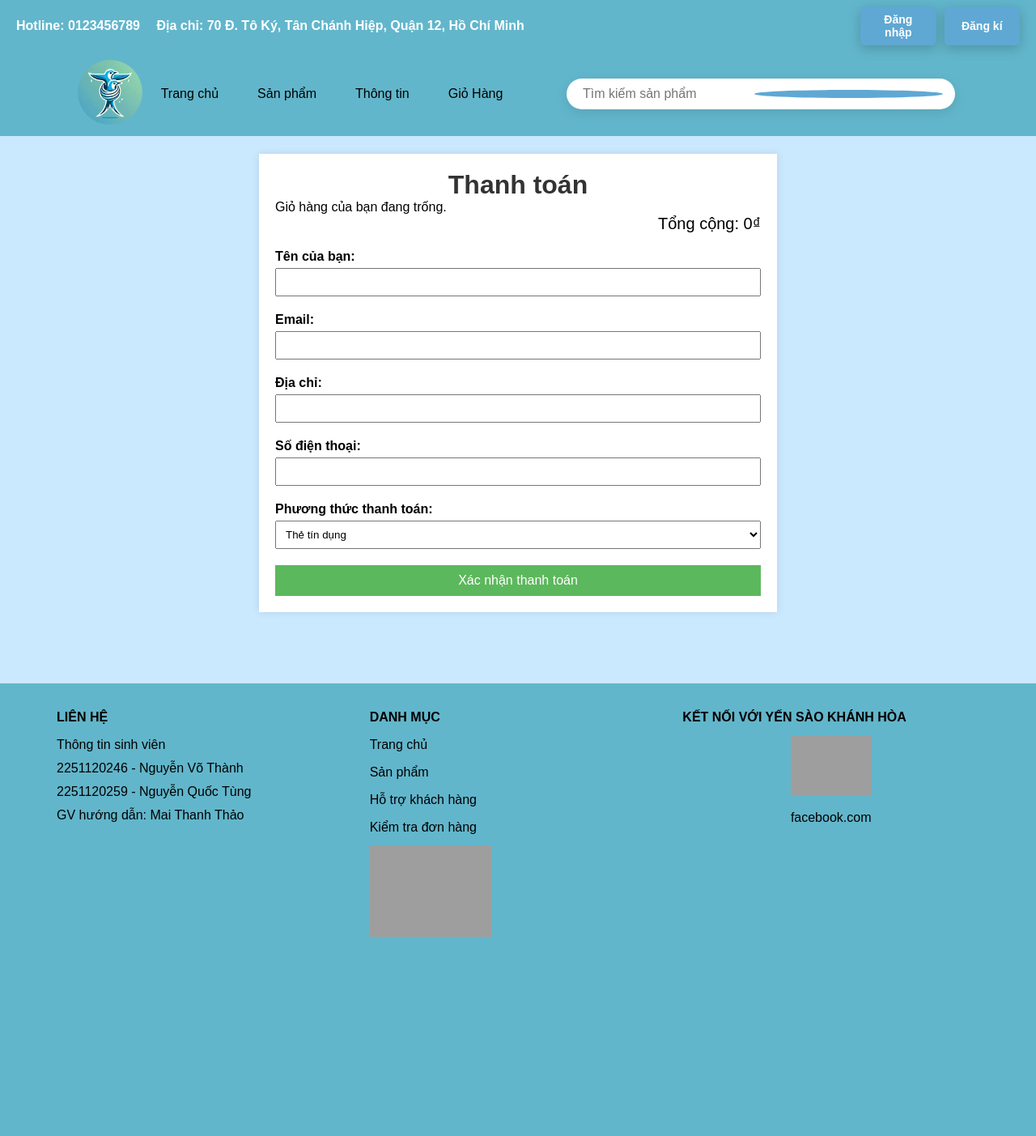
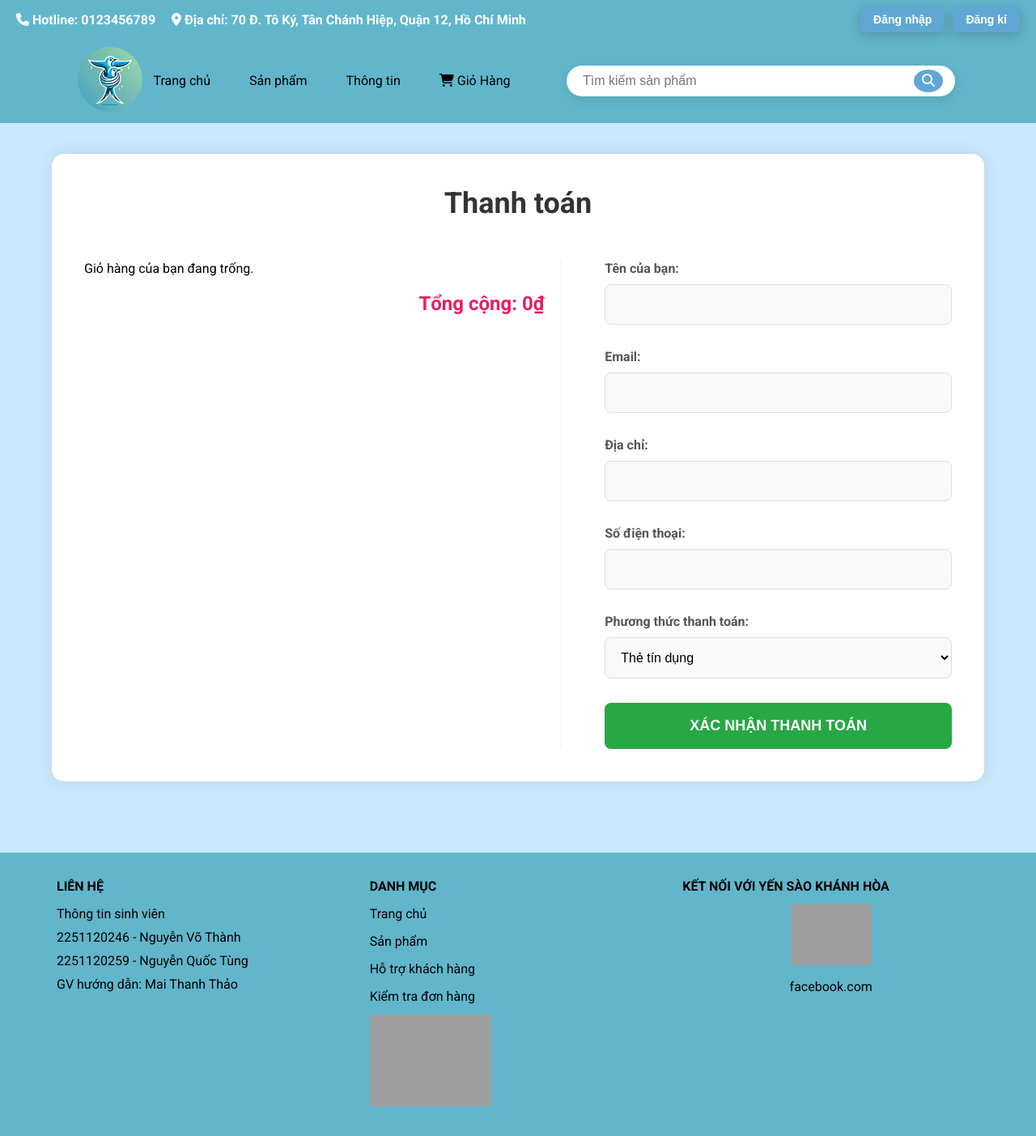
Before and after one commit to ThanhNguyen-ne/laptrinhweb, a PHP site: page /pages/checkout2.html in a window 1280 px wide. Shown: the whole page at 81% size. Before the commit the page ends 1157 px from the top, so only its background shows below. Run offline with PHP 8.4, Linux system fonts and the light colour scheme; grey boxes are pictures that could not be loaded.

Commit message:
Chưa xong

```diff
--- a/assets/css/checkout2.css
+++ b/assets/css/checkout2.css
@@ -1,90 +1,130 @@
-body {
-    font-family: Arial, sans-serif;
-    background-color: #f4f4f4;
-    margin: 0;
-    padding: 0;
-}
+    .checkout-container {
+        width: 90%;
+        margin: 50px auto;
+        padding: 40px;
+        background-color: #ffffff;
+        box-shadow: 0 0 20px rgba(0, 0, 0, 0.1);
+        border-radius: 15px;
+        font-family: "Roboto", sans-serif;
+    }
 
-.container {
-    width: 50%;
-    margin: 50px auto;
-    padding: 20px;
-    background-color: #fff;
-    box-shadow: 0 0 10px rgba(0, 0, 0, 0.1);
-}
+    .checkout-title {
+        text-align: center;
+        color: #333;
+        margin-bottom: 50px;
+        font-weight: 700;
+        font-size: 36px;
+    }
 
-h1 {
-    text-align: center;
-    color: #333;
-}
+    .checkout-wrapper {
+        display: flex;
+        justify-content: space-between;
+        gap: 30px;
+    }
 
-.cart-item {
-    display: flex;
-    align-items: center;
-    margin-bottom: 15px;
-}
+    .checkout-left {
+        width: 55%;
+        padding-right: 20px;
+        border-right: 1px solid #eee;
+    }
 
-.cart-item-img {
-    width: 80px;
-    height: 80px;
-    margin-right: 15px;
-    object-fit: cover;
-}
+    .checkout-right {
+        width: 40%;
+    }
 
-.cart-item-details {
-    flex: 1;
-}
+    .checkout-total {
+        text-align: right;
+        font-size: 24px;
+        margin-top: 20px;
+        color: #e91e63;
+        font-weight: bold;
+    }
 
-.cart-item-title {
-    font-size: 18px;
-    font-weight: bold;
-}
+    .checkout-form-group {
+        margin-bottom: 30px;
+    }
 
-.cart-item-price {
-    color: #f00;
-    font-size: 16px;
-    margin-top: 5px;
-}
+    .checkout-form-group label {
+        display: block;
+        margin-bottom: 10px;
+        font-weight: 600;
+        color: #555;
+        font-size: 16px;
+    }
 
-.total {
-    text-align: right;
-    font-size: 20px;
-    margin-bottom: 20px;
-}
+    .checkout-form-group input,
+    .checkout-form-group select {
+        width: 100%;
+        padding: 15px;
+        box-sizing: border-box;
+        border-radius: 8px;
+        border: 1px solid #ddd;
+        background-color: #f9f9f9;
+        transition: all 0.3s ease;
+        font-size: 16px;
+    }
 
-.form-group {
-    margin-bottom: 20px;
-}
+    .checkout-form-group input:focus,
+    .checkout-form-group select:focus {
+        outline: none;
+        border-color: #007bff;
+        background-color: #fff;
+    }
 
-.form-group label {
-    display: block;
-    margin-bottom: 5px;
-    font-weight: bold;
-}
+    .checkout-btn {
+        width: 100%;
+        padding: 18px;
+        background-color: #28a745;
+        color: #fff;
+        border: none;
+        font-size: 18px;
+        cursor: pointer;
+        border-radius: 8px;
+        transition: background-color 0.3s ease;
+        font-weight: 600;
+        text-transform: uppercase;
+    }
 
-.form-group input,
-.form-group select {
-    width: 100%;
-    padding: 8px;
-    box-sizing: border-box;
-}
+    .checkout-btn:hover {
+        background-color: #218838;
+    }
 
-button {
-    width: 100%;
-    padding: 10px;
-    background-color: #5cb85c;
-    color: #fff;
-    border: none;
-    font-size: 16px;
-    cursor: pointer;
-}
+    .checkout-error-message {
+        color: #ff4d4f;
+        display: none;
+        margin-top: 8px;
+        font-size: 14px;
+    }
 
-button:hover {
-    background-color: #4cae4c;
-}
+    .checkout-cart-item {
+        display: flex;
+        align-items: center;
+        margin-bottom: 20px;
+        border-bottom: 1px solid #ddd;
+        padding-bottom: 15px;
+    }
 
-.error-message {
-    color: #f00;
-    display: none;
-    margin-top: 5px;
-}
+    .checkout-cart-item-img {
+        width: 100px;
+        height: 100px;
+        margin-right: 15px;
+        object-fit: cover;
+        border-radius: 8px;
+        border: 1px solid #ddd;
+    }
+
+    .checkout-cart-item-details {
+        flex: 1;
+    }
+
+    .checkout-cart-item-title {
+        font-size: 18px;
+        font-weight: bold;
+        color: #333;
+    }
+
+    .checkout-cart-item-price {
+        color: #28a745;
+        font-size: 16px;
+        margin-top: 10px;
+    }
--- a/pages/checkout2.html
+++ b/pages/checkout2.html
@@ -3,6 +3,10 @@
 <head>
     <meta charset="UTF-8">
     <meta name="viewport" content="width=device-width, initial-scale=1.0">
+    <link rel="stylesheet"
+    href="https://cdnjs.cloudflare.com/ajax/libs/font-awesome/6.5.2/css/all.min.css"
+    integrity="sha512-SnH5WK+bZxgPHs44uWIX+LLJAJ9/2PkPKZ5QiAj6Ta86w+fsb2TkcmfRyVX3pBnMFcV7oQPJkl9QevSCWr3W6A=="
+    crossorigin="anonymous" referrerpolicy="no-referrer" />
     <title>Checkout</title>
     <link rel="stylesheet" href="../assets/css/checkout2.css">
     <link rel="stylesheet" href="../assets/css/header.css">
@@ -70,36 +74,41 @@
         </div>
     </header>
     <script src="../assets/js/header.js"></script>
-    <div class="container">
-        <h1>Thanh toán</h1>
 
+    <div class="checkout-container">
+        <h1 class="checkout-title">Thanh toán</h1>
+
+        <div class="checkout-wrapper">
+            <div class="checkout-left">
                 <div id="cartItems"></div>
-        <div class="total">
+                <div class="checkout-total">
                     Tổng cộng: <span id="totalAmount">0₫</span>
                 </div>
+            </div>
 
+            <div class="checkout-right">
                 <form id="checkoutForm">
-            <div class="form-group">
+                    <div class="checkout-form-group">
                         <label for="name">Tên của bạn:</label>
                         <input type="text" id="name">
-                <div id="nameError" class="error-message"></div>
+                        <div id="nameError" class="checkout-error-message"></div>
                     </div>
-            <div class="form-group">
+                    <div class="checkout-form-group">
                         <label for="email">Email:</label>
                         <input type="email" id="email">
-                <div id="emailError" class="error-message"></div>
+                        <div id="emailError" class="checkout-error-message"></div>
                     </div>
-            <div class="form-group">
+                    <div class="checkout-form-group">
                         <label for="address">Địa chỉ:</label>
                         <input type="text" id="address">
-                <div id="addressError" class="error-message"></div>
+                        <div id="addressError" class="checkout-error-message"></div>
                     </div>
-            <div class="form-group">
+                    <div class="checkout-form-group">
                         <label for="phone">Số điện thoại:</label>
                         <input type="text" id="phone">
-                <div id="phoneError" class="error-message"></div>
+                        <div id="phoneError" class="checkout-error-message"></div>
                     </div>
-            <div class="form-group">
+                    <div class="checkout-form-group">
                         <label for="paymentMethod">Phương thức thanh toán:</label>
                         <select id="paymentMethod">
                             <option value="creditCard">Thẻ tín dụng</option>
@@ -107,9 +116,12 @@
                             <option value="cod">Thanh toán khi nhận hàng</option>
                         </select>
                     </div>
-            <button type="submit">Xác nhận thanh toán</button>
+                    <button class="checkout-btn" type="submit">Xác nhận thanh toán</button>
                 </form>
             </div>
+        </div>
+    </div>
+
     <footer>
         <div class="footer-container">
             <div class="footer-section">
```
Also changed, not shown: assets/js/checkout2.js (+30 -10 lines). Lines whose indentation alone changed are shown as unchanged.
